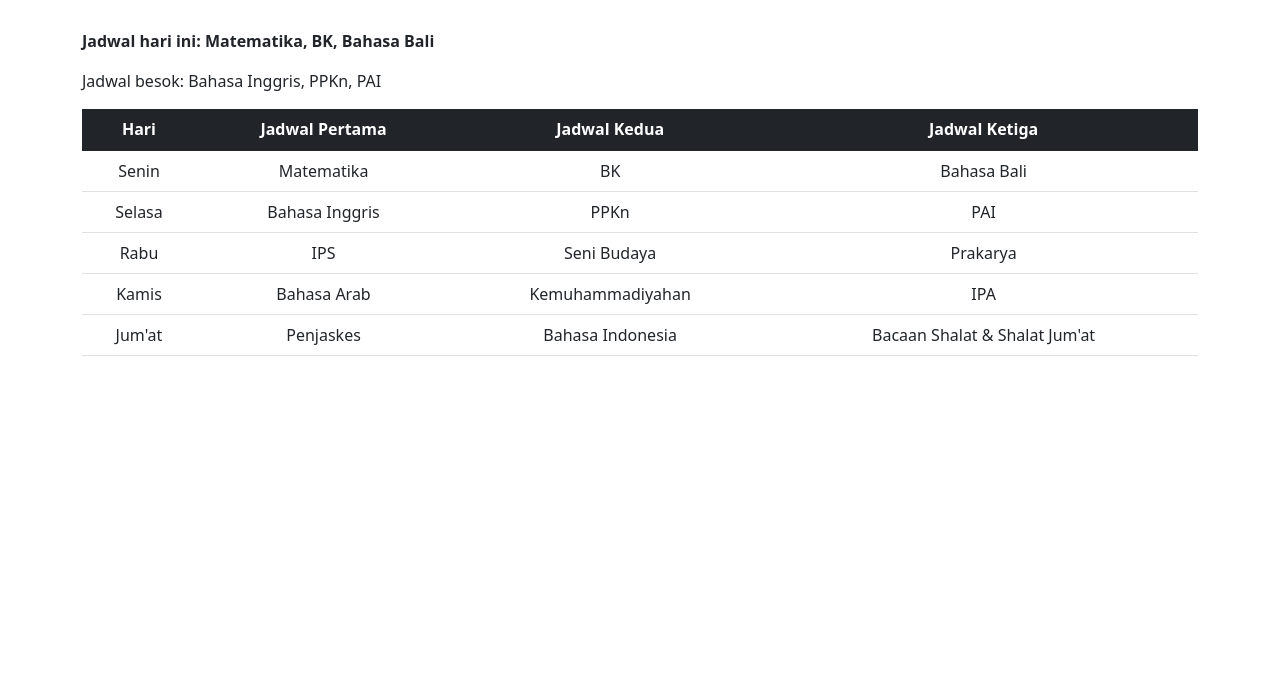
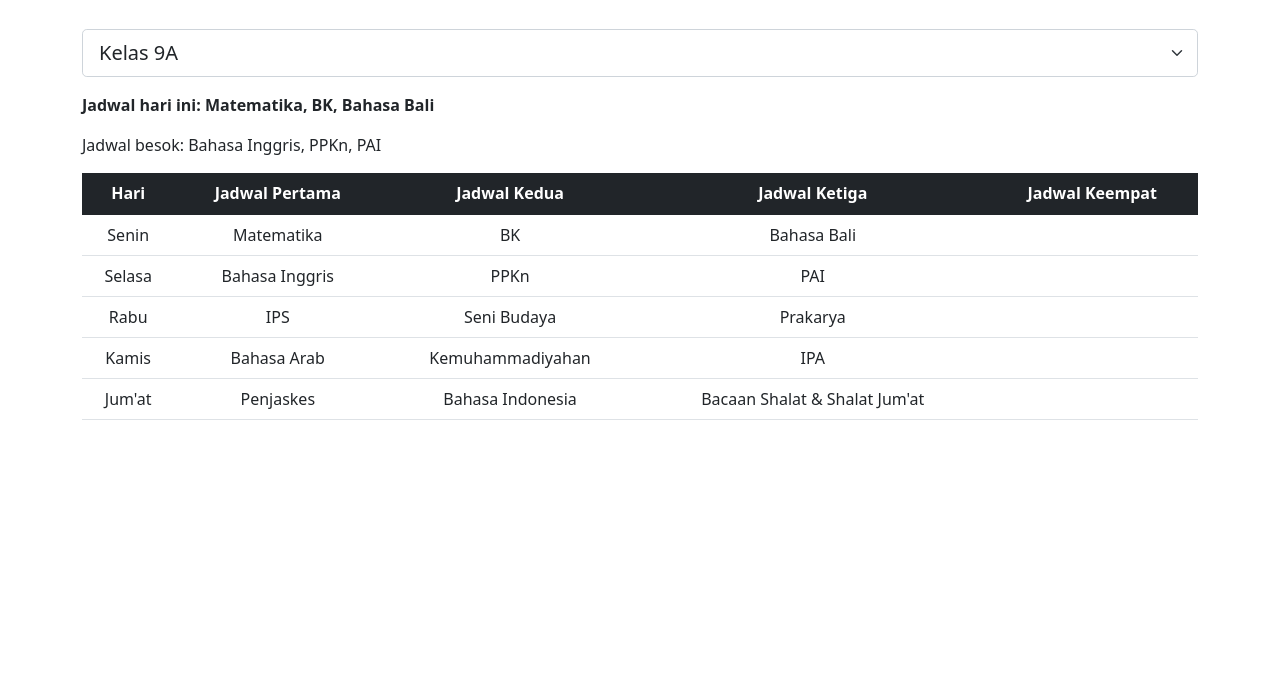
Before and after one commit to hendramanudinata03/jadwal.manudinata.me, a plain HTML site: page index.html in a window 1280 px wide. Shown: the part 105-800 px from the top of the page. Drawn offline with nearby package versions, Linux system fonts and the light colour scheme.

Commit message:
Add schedules for all 9th class

```diff
--- a/index.html
+++ b/index.html
@@ -24,8 +24,24 @@
       <div class="container">
         <div class="row">
           <div class="col">
-            <h1>Jadwal Pelajaran Kelas 9A</h1>
+            <h1>Jadwal Pelajaran Kelas 9</h1>
             <p class="lead">Tahun Ajaran 2021-2022 (Semester 2)</p>
+          </div>
+        </div>
+      </div>
+    </div>
+    <div id="pilihanKelas">
+      <div class="container">
+        <div class="row">
+          <div class="col">
+            <select id="ddPilihanKelas" class="form-select form-select-lg mb-3" aria-label=".form-select-lg example" onchange="saatBerubah()">
+              <option value="0" selected>Kelas 9A</option>
+              <option value="1">Kelas 9B</option>
+              <option value="2">Kelas 9C</option>
+              <option value="3">Kelas 9D</option>
+              <option value="4">Kelas 9E</option>
+              <option value="5">Kelas 9F</option>
+            </select>
           </div>
         </div>
       </div>
@@ -53,6 +69,7 @@
                     <th scope="col">Jadwal Pertama</th>
                     <th scope="col">Jadwal Kedua</th>
                     <th scope="col">Jadwal Ketiga</th>
+                    <th scope="col">Jadwal Keempat</th>
                   </tr>
                 </thead>
                 <tbody id="badanTabel">
--- a/main.js
+++ b/main.js
@@ -1,32 +1,202 @@
 // Jadwal
 const jadwalJSON = [
+  {
+    kelas: "9A",
+    listJadwal: [
       {
         hari: "Ahad",
         jadwal: "libur",
       },
       {
         hari: "Senin",
-    jadwal: ["Matematika", "BK", "Bahasa Bali"],
+        jadwal: ["Matematika", "BK", "Bahasa Bali", null],
       },
       {
         hari: "Selasa",
-    jadwal: ["Bahasa Inggris", "PPKn", "PAI"],
+        jadwal: ["Bahasa Inggris", "PPKn", "PAI", null],
       },
       {
         hari: "Rabu",
-    jadwal: ["IPS", "Seni Budaya", "Prakarya"],
+        jadwal: ["IPS", "Seni Budaya", "Prakarya", null],
       },
       {
         hari: "Kamis",
-    jadwal: ["Bahasa Arab", "Kemuhammadiyahan", "IPA"],
+        jadwal: ["Bahasa Arab", "Kemuhammadiyahan", "IPA", null],
       },
       {
         hari: "Jum'at",
-    jadwal: ["Penjaskes", "Bahasa Indonesia", "Bacaan Shalat & Shalat Jum'at"],
+        jadwal: ["Penjaskes", "Bahasa Indonesia", "Bacaan Shalat & Shalat Jum'at", null],
       },
       {
         hari: "Sabtu",
         jadwal: "libur",
+      },
+    ],
+  },
+  {
+    kelas: "9B",
+    listJadwal: [
+      {
+        hari: "Ahad",
+        jadwal: "libur",
+      },
+      {
+        hari: "Senin",
+        jadwal: ["Penjas", "BK", "Matematika", null],
+      },
+      {
+        hari: "Selasa",
+        jadwal: ["Bahasa Indonesia", "PAI", "PPKn", null],
+      },
+      {
+        hari: "Rabu",
+        jadwal: ["Bahasa Bali", "Bahasa Arab", "IPA", null],
+      },
+      {
+        hari: "Kamis",
+        jadwal: ["Seni Budaya", "Prakarya", "Bahasa Inggris", null],
+      },
+      {
+        hari: "Jum'at",
+        jadwal: ["IPS", "Kemuhammadiyahan", "Bacaan Shalat & Shalat Jum'at", null],
+      },
+      {
+        hari: "Sabtu",
+        jadwal: "libur",
+      },
+    ],
+  },
+  {
+    kelas: "9C",
+    listJadwal: [
+      {
+        hari: "Ahad",
+        jadwal: "libur",
+      },
+      {
+        hari: "Senin",
+        jadwal: ["Bahasa Indonesia", "Bahasa Arab", "Kemuhammadiyahan", null],
+      },
+      {
+        hari: "Selasa",
+        jadwal: ["Matematika", "IPS", null, null],
+      },
+      {
+        hari: "Rabu",
+        jadwal: ["IPA", "Bahasa Inggris", null, null],
+      },
+      {
+        hari: "Kamis",
+        jadwal: ["BK", "Penjaskes", "PPKn", "PAI"],
+      },
+      {
+        hari: "Jum'at",
+        jadwal: ["Senbud", "Prakarya", "Bahasa Bali", "Bacaan Shalat & Shalat Jum'at"],
+      },
+      {
+        hari: "Sabtu",
+        jadwal: "libur",
+      },
+    ],
+  },
+  {
+    kelas: "9D",
+    listJadwal: [
+      {
+        hari: "Ahad",
+        jadwal: "libur",
+      },
+      {
+        hari: "Senin",
+        jadwal: ["BK", "Penjaskes", "IPA", null],
+      },
+      {
+        hari: "Selasa",
+        jadwal: ["Senbud", "Prakarya", "Matematika", null],
+      },
+      {
+        hari: "Rabu",
+        jadwal: ["Bahasa Inggris", "PPKn", "PAI", null],
+      },
+      {
+        hari: "Kamis",
+        jadwal: ["Bahasa Indonesia", "IPS", null, null],
+      },
+      {
+        hari: "Jum'at",
+        jadwal: ["Bahasa Bali", "Kemuhammadiyahan", "Bahasa Arab", "Shalat Dhuha & Bacaan Shalat"],
+      },
+      {
+        hari: "Sabtu",
+        jadwal: "libur",
+      },
+    ],
+  },
+  {
+    kelas: "9E",
+    listJadwal: [
+      {
+        hari: "Ahad",
+        jadwal: "libur",
+      },
+      {
+        hari: "Senin",
+        jadwal: ["IPS", "Bahasa Inggris", null, null],
+      },
+      {
+        hari: "Selasa",
+        jadwal: ["Penjaskes", "Bahasa Arab", "Seni Budaya", "Prakarya"],
+      },
+      {
+        hari: "Rabu",
+        jadwal: ["Bahasa Indonesia", "Bahasa Bali", "BK", null],
+      },
+      {
+        hari: "Kamis",
+        jadwal: ["Matematika", "PAI", "Kemuhammadiyahan", null],
+      },
+      {
+        hari: "Jum'at",
+        jadwal: ["PPKN", "IPA", "Shalat Dhuha & Bacaan Shalat", null],
+      },
+      {
+        hari: "Sabtu",
+        jadwal: "libur",
+      },
+    ],
+  },
+  {
+    kelas: "9F",
+    listJadwal: [
+      {
+        hari: "Ahad",
+        jadwal: "libur",
+      },
+      {
+        hari: "Senin",
+        jadwal: ["Bahasa Inggris", "Bahasa Indonesia", null, null],
+      },
+      {
+        hari: "Selasa",
+        jadwal: ["IPS", "BK", "Bahasa Arab", null],
+      },
+      {
+        hari: "Rabu",
+        jadwal: ["PPKN", "Seni Budaya", "Prakarya", "Kemuhammadiyahan"],
+      },
+      {
+        hari: "Kamis",
+        jadwal: ["Penjaskes", "Bahasa Bali", "IPA", null],
+      },
+      {
+        hari: "Jum'at",
+        jadwal: ["PAI", "Matematika", "Shalat Dhuha & Bacaan Shalat", null],
+      },
+      {
+        hari: "Sabtu",
+        jadwal: "libur",
+      },
+    ],
   },
 ];
 
@@ -34,16 +204,21 @@ const jadwalJSON = [
 const namaHari = ["Ahad", "Senin", "Selasa", "Rabu", "Kamis", "Jum'at", "Sabtu"];
 const indexHari = new Date().getDay();
 
+function main() {
   // Inisialisasi #tempatRingkasanJadwal
   var tempatRingkasanJadwal = document.getElementById("tempatRingkasanJadwal");
+
+  // Inisialisasi #ddPilihanKelas
+  var ddPilihanKelas = document.getElementById("ddPilihanKelas");
 
   // Hari Ini
   var hariIniRingkasanJadwal = document.createElement("p");
   hariIniRingkasanJadwal.style.fontWeight = "bold";
-if (jadwalJSON[indexHari].jadwal == "libur") {
+  if (jadwalJSON[ddPilihanKelas.value].listJadwal[indexHari].jadwal == "libur") {
     hariIniRingkasanJadwal.textContent = "Hari ini libur, tidak ada pelajaran!";
   } else {
-  hariIniRingkasanJadwal.textContent = "Jadwal hari ini: " + jadwalJSON[indexHari].jadwal.join(", ");
+    hariIniRingkasanJadwal.textContent =
+      "Jadwal hari ini: " + jadwalJSON[ddPilihanKelas.value].listJadwal[indexHari].jadwal.filter(Boolean).join(", ");
   }
 
   // Besok
@@ -53,9 +228,10 @@ if (indexHari + 1 == 6 || indexHari + 1 == 7) {
     besokLiburRingkasanJadwal.style.fontStyle = "italic";
     besokLiburRingkasanJadwal.textContent = "Besok libur, tidak ada pelajaran!";
 
-  besokRingkasanJadwal.textContent = "Jadwal minggu depan: " + jadwalJSON[1].jadwal.join(", ");
+    besokRingkasanJadwal.textContent = "Jadwal minggu depan: " + jadwalJSON[ddPilihanKelas.value].listJadwal[1].jadwal.filter(Boolean).join(", ");
   } else {
-  besokRingkasanJadwal.textContent = "Jadwal besok: " + jadwalJSON[indexHari + 1].jadwal.join(", ");
+    besokRingkasanJadwal.textContent =
+      "Jadwal besok: " + jadwalJSON[ddPilihanKelas.value].listJadwal[indexHari + 1].jadwal.filter(Boolean).join(", ");
   }
 
   // Append hari ini + besok
@@ -72,7 +248,7 @@ if (indexHari + 1 == 6 || indexHari + 1 == 7) {
   // Inisialisasi #badanTabel
   var badanTabel = document.getElementById("badanTabel");
 
-jadwalJSON.forEach(function fungsiJSON(item, index, arr) {
+  jadwalJSON[ddPilihanKelas.value].listJadwal.forEach(function fungsiJSON(item, index, arr) {
     if (index != 0 && index != 6) {
       var rowJadwal = document.createElement("tr");
 
@@ -82,8 +258,8 @@ jadwalJSON.forEach(function fungsiJSON(item, index, arr) {
       rowJadwal.appendChild(dataHariJadwal);
       badanTabel.appendChild(rowJadwal);
 
-    //   Jadwal
-    for (var i = 0; i < 3; i++) {
+      // Jadwal
+      for (var i = 0; i < 4; i++) {
         var semuaJadwal = document.createElement("td");
         semuaJadwal.innerHTML = arr[index].jadwal[i];
         rowJadwal.appendChild(semuaJadwal);
@@ -91,3 +267,22 @@ jadwalJSON.forEach(function fungsiJSON(item, index, arr) {
       badanTabel.appendChild(rowJadwal);
     }
   });
+}
+
+// Bersihkan semua child element sebelum mengganti jadwal
+function bersihbersih() {
+  // Bersihkan #tempatRingkasanJadwal
+  tempatRingkasanJadwal.innerHTML = "";
+
+  // Bersihkan #badanTabel
+  badanTabel.innerHTML = "";
+}
+
+// Saat user mengganti kelas
+function saatBerubah() {
+  bersihbersih();
+  main();
+}
+
+// Mulai saat baru load
+main();
```
Lines whose indentation alone changed are shown as unchanged.
